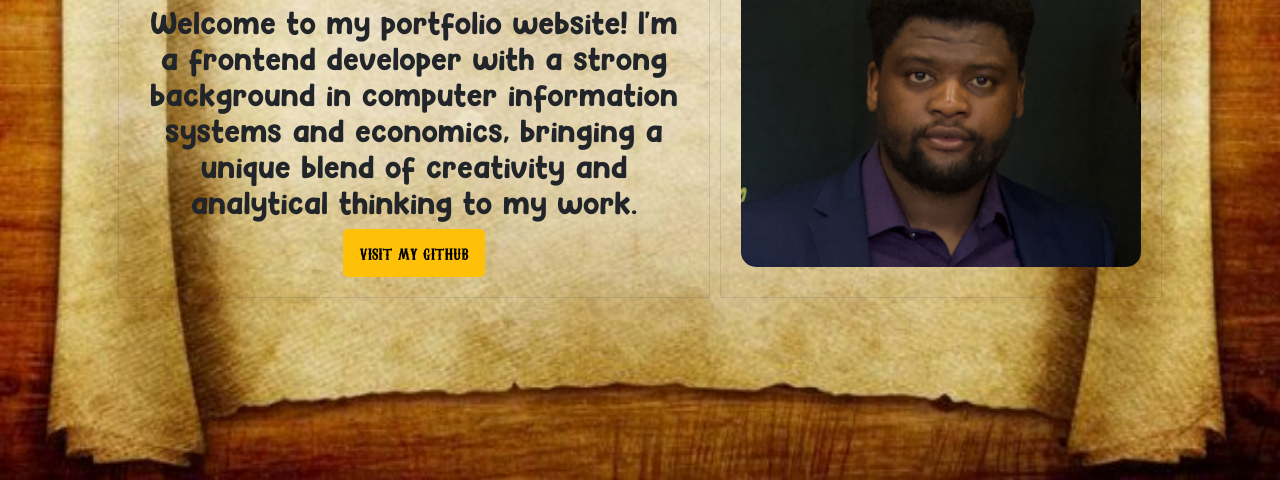
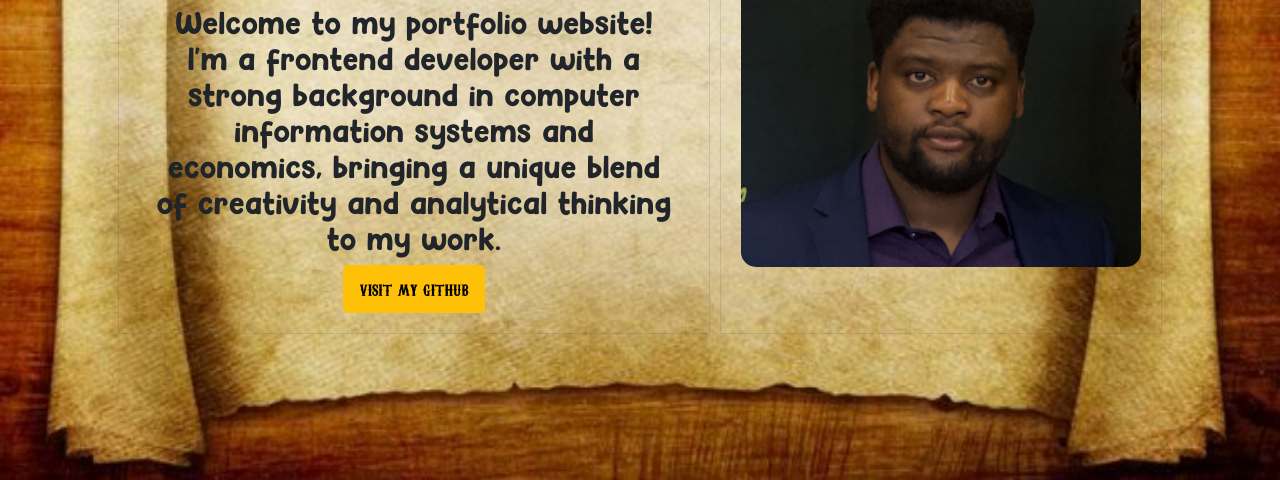
Before and after one commit to tumelorabale/Mywebsite, a plain HTML site: page index.html in a window 1280 px wide. Shown: the part 320-800 px from the top of the page. Drawn offline with nearby package versions, Linux system fonts and the light colour scheme.

Commit message:
updated#4

```diff
--- a/index.html
+++ b/index.html
@@ -56,7 +56,7 @@
       <!-- <div class="item">social links here</div> -->
         <div class="item">
           <h1 class="p-3 ">Hello, I am Tumelo</h1>
-        <p class="h2" id="welcome">
+        <p class="h2 mx-3" id="welcome">
           Welcome to my portfolio website! I'm a frontend developer with a strong background
           in computer information systems and economics,
           bringing a unique blend of creativity and analytical thinking to my work.
--- a/style.css
+++ b/style.css
@@ -30,7 +30,7 @@ body{
 .container{
     display: grid;
     column-gap:10px;
-    grid-template-columns:  4fr 2fr;
+    grid-template-columns:  3fr 2fr;
 }
 .item{
     padding: 20px;
```
